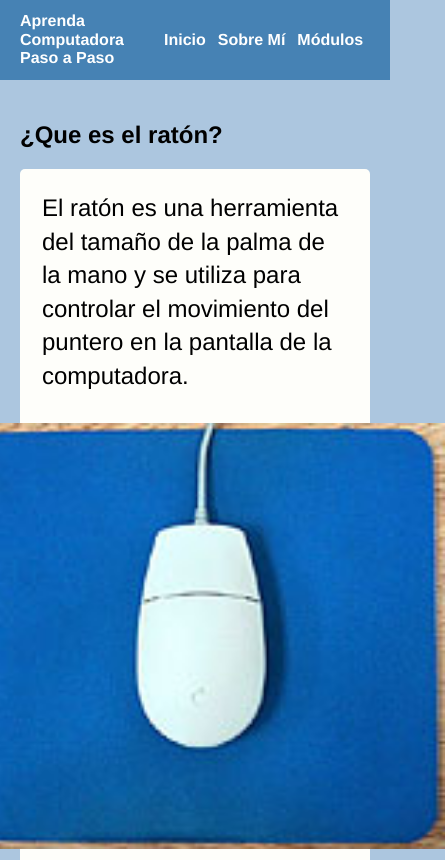
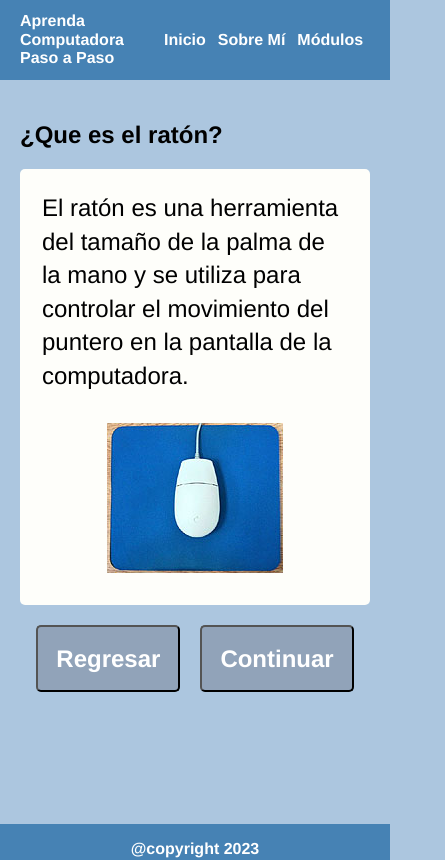
Before and after one commit to Redrogue12/aprenda-computadora, a Vue app: page /module/1/exercise/1 in a window 390 px wide. Shown: the top 860 px of the page, 445 px wide, since content can reach past the window. Built offline with nearby package versions, Linux system fonts and the light colour scheme.

Commit message:
fix: image responsiveness for mobile

```diff
--- a/src/pages/ModulePage.vue
+++ b/src/pages/ModulePage.vue
@@ -207,13 +207,14 @@ export default {
   display: flex;
   flex-direction: column;
   line-height: 1.4;
+  max-width: 100%;
+  overflow-x: hidden;
 }
 
 .explanation-img {
   max-width: 960px;
   align-self: center;
   margin: 10px;
-  width: 500px;
 }
 
 #preformatted-text {
@@ -241,4 +242,10 @@ export default {
   background-color: #91a3b9;
   cursor: pointer;
 }
+
+@media (max-width: 640px) {
+  .explanation-img {
+    max-width: 100%;
+  }
+}
 </style>
```
